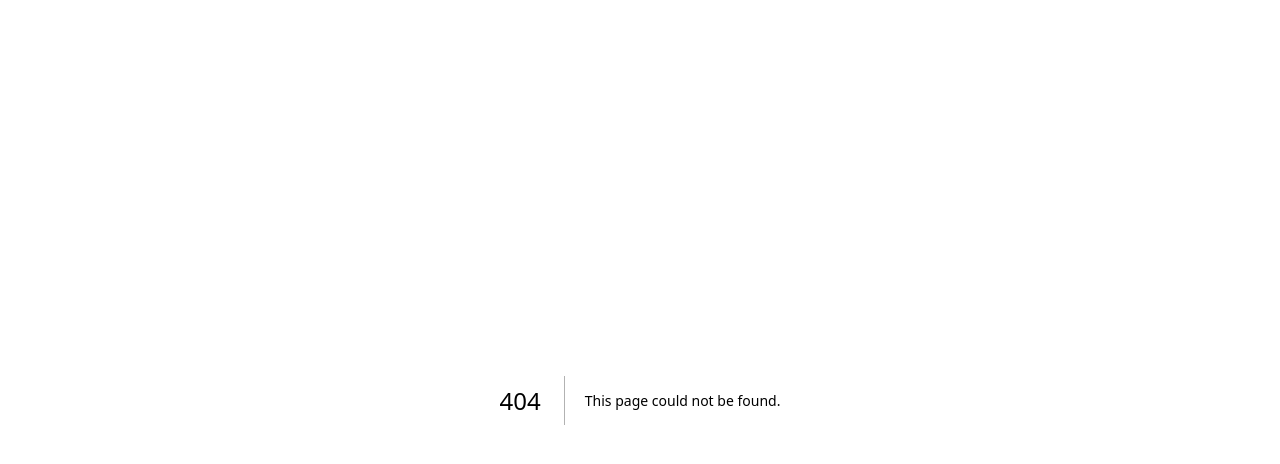
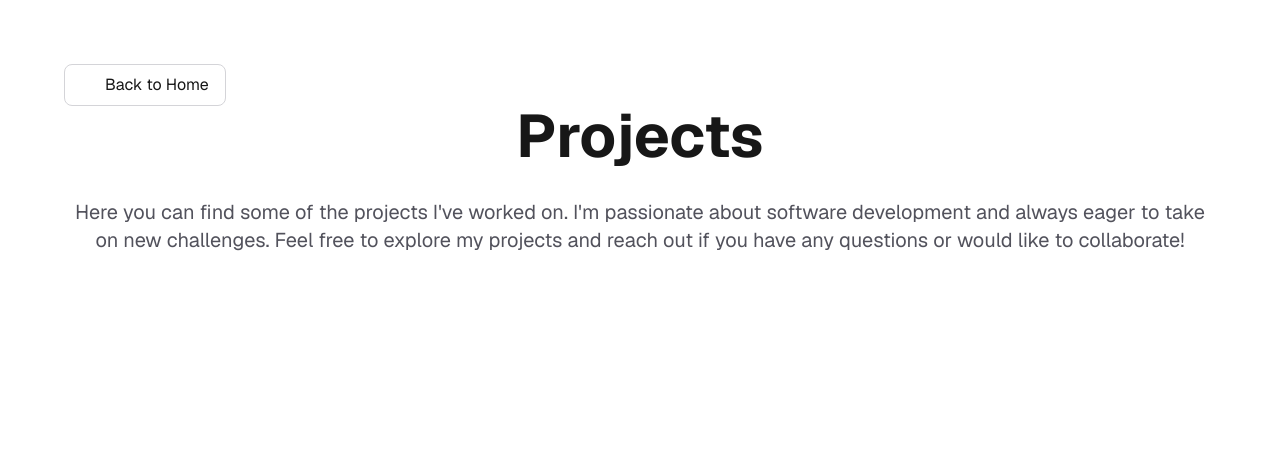
Before and after one commit to Marwahahaha/portfolio, a Next.js app: page /projects in a window 1280 px wide. Before the commit this address had no page. Shown: the top 464 px of the page. Built offline with nearby package versions, Linux system fonts and the light colour scheme.

Commit message:
Add Projects page with navigation link and back button

```diff
--- a/src/app/page.tsx
+++ b/src/app/page.tsx
@@ -34,7 +34,14 @@ export default function Home() {
               </li>
               <li>
                 <Link
-                  href="#contact"
+                  href="/projects"
+                  className="hover:text-gray-600 dark:text-zinc-50 dark:hover:text-gray-400 transition-colors">
+                  Projects
+                </Link>
+              </li>
+              <li>
+                <Link
+                  href="/contact"
                   className="hover:text-gray-600 dark:text-zinc-50 dark:hover:text-gray-400 transition-colors">
                   Contact
                 </Link>
--- /dev/null
+++ b/src/app/projects/page.tsx
@@ -0,0 +1,13 @@
+import BackButton from "../components/BackButton";
+
+export default function ProjectsPage() {
+    return (
+        <div className="min-h-screen bg-custom-bg font-sans p-8 md:p-12 lg:p-16">
+            <BackButton />
+            <h1 className="text-4xl md:text-5xl lg:text-6xl text-center font-bold mb-8 dark:text-zinc-50">Projects</h1>
+            <p className="text-xl text-center text-zinc-600 dark:text-zinc-400 mb-8">
+                Here you can find some of the projects I've worked on. I'm passionate about software development and always eager to take on new challenges. Feel free to explore my projects and reach out if you have any questions or would like to collaborate!
+            </p>
+        </div>
+    );
+}
```
